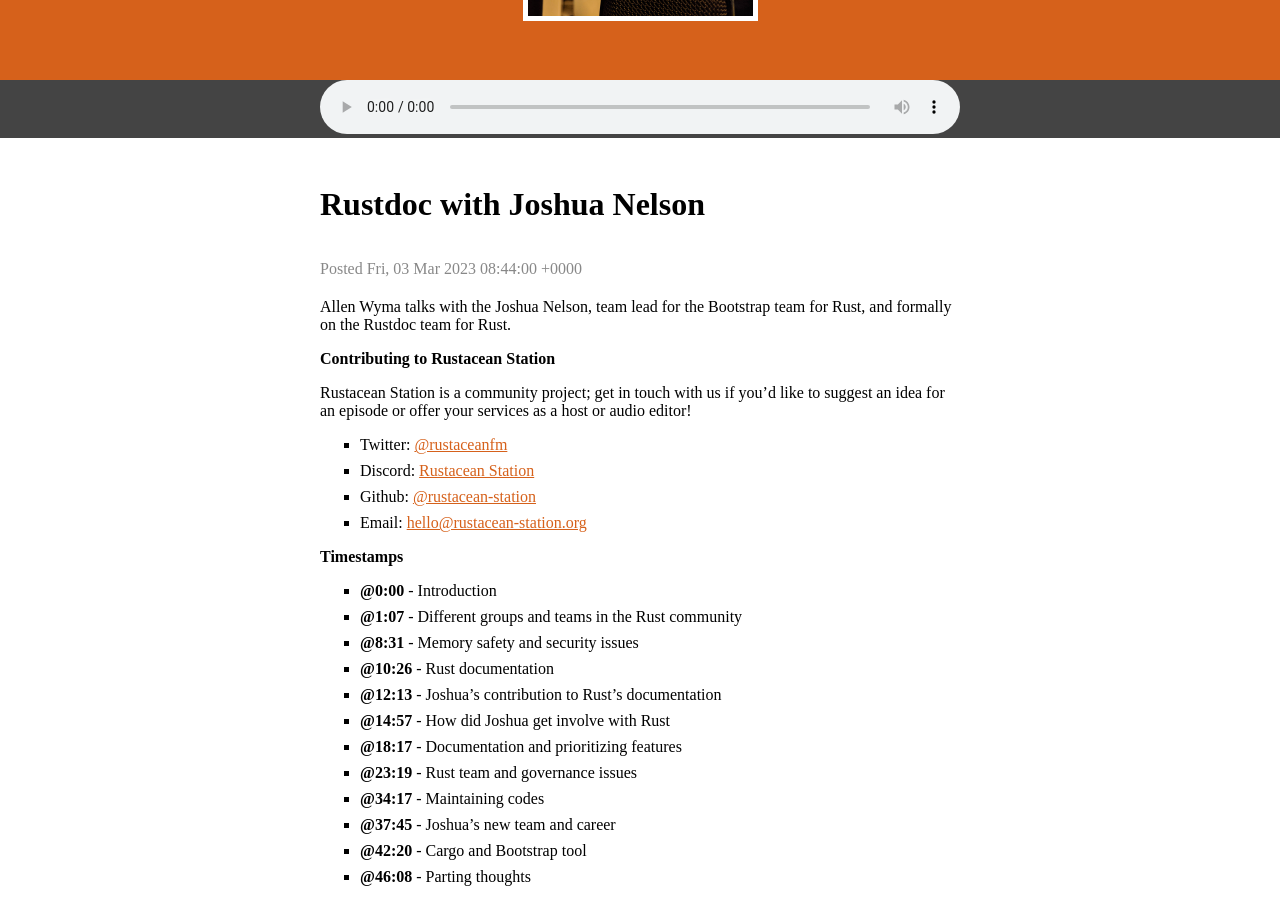
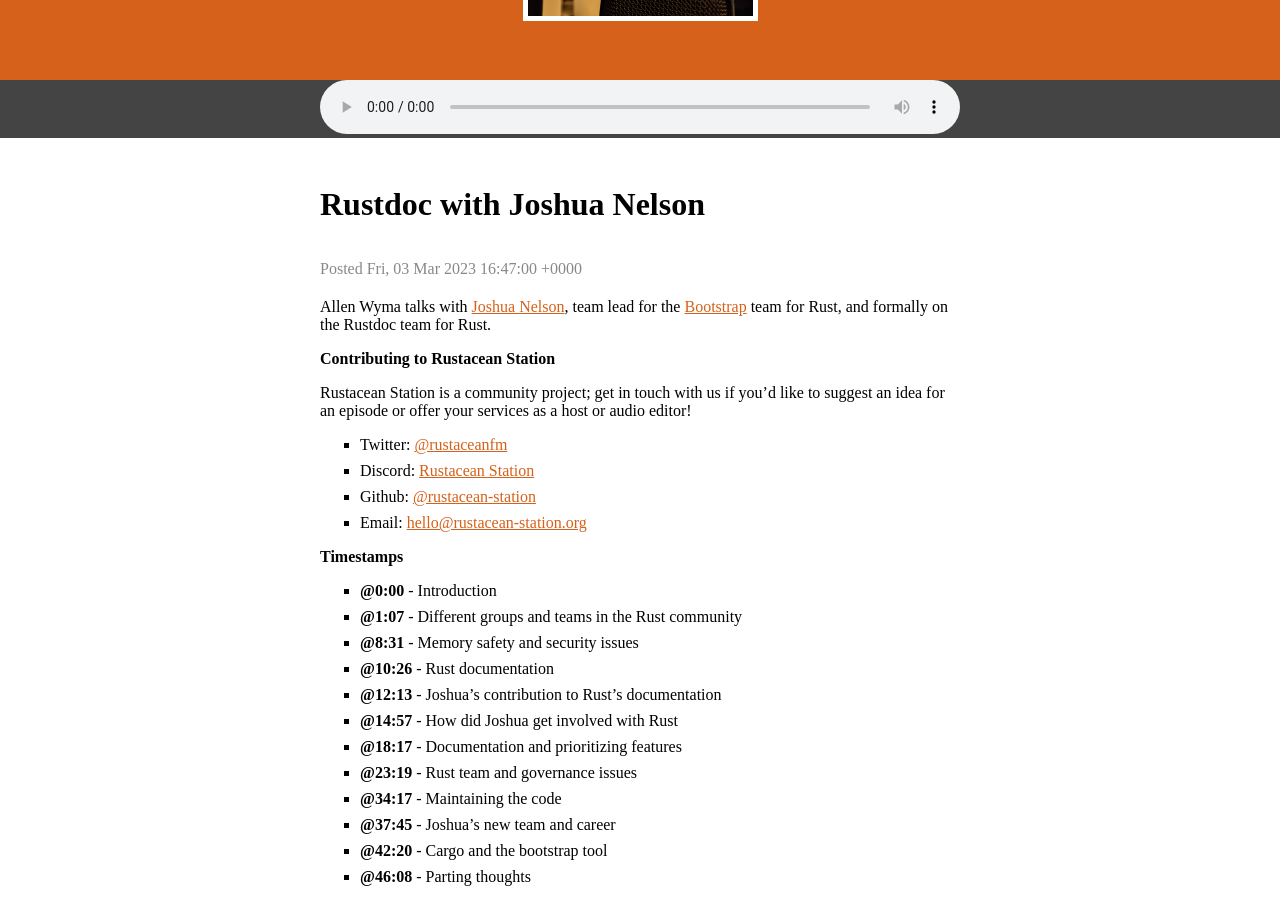
Before and after one commit to rustacean-station/rustacean-station.org, a Jekyll site: the page built from _episodes/interviews/2023-03-03-joshuan-nelson.md, in a window 1280 px wide and 900 px high, scrolled down 365 px. Built offline with Jekyll 4.4.1, drawn with Linux system fonts in a browser that asks for light colours.

Commit message:
Apply suggestions from code review

```diff
--- a/_episodes/interviews/2023-03-03-joshuan-nelson.md
+++ b/_episodes/interviews/2023-03-03-joshuan-nelson.md
@@ -19,16 +19,16 @@
 
 ## Timestamps
 - [@0:00] - Introduction
-- [@1:07] - Different  groups and teams in the Rust community
+- [@1:07] - Different groups and teams in the Rust community
 - [@8:31]  - Memory safety and security issues
 - [@10:26] - Rust documentation
 - [@12:13] - Joshua's contribution to Rust's documentation
-- [@14:57] - How did Joshua get involve with Rust
+- [@14:57] - How did Joshua get involved with Rust
 - [@18:17] - Documentation and prioritizing features
 - [@23:19] - Rust team and governance issues
-- [@34:17] - Maintaining codes
+- [@34:17] - Maintaining the code
 - [@37:45] - Joshua's new team and career
-- [@42:20] - Cargo and Bootstrap tool
+- [@42:20] - Cargo and the bootstrap tool
 - [@46:08] - Parting thoughts
 
 ## Credits
```
Also changed, not shown: other parts of _episodes/interviews/2023-03-03-joshuan-nelson.md (+2 -2 lines).
